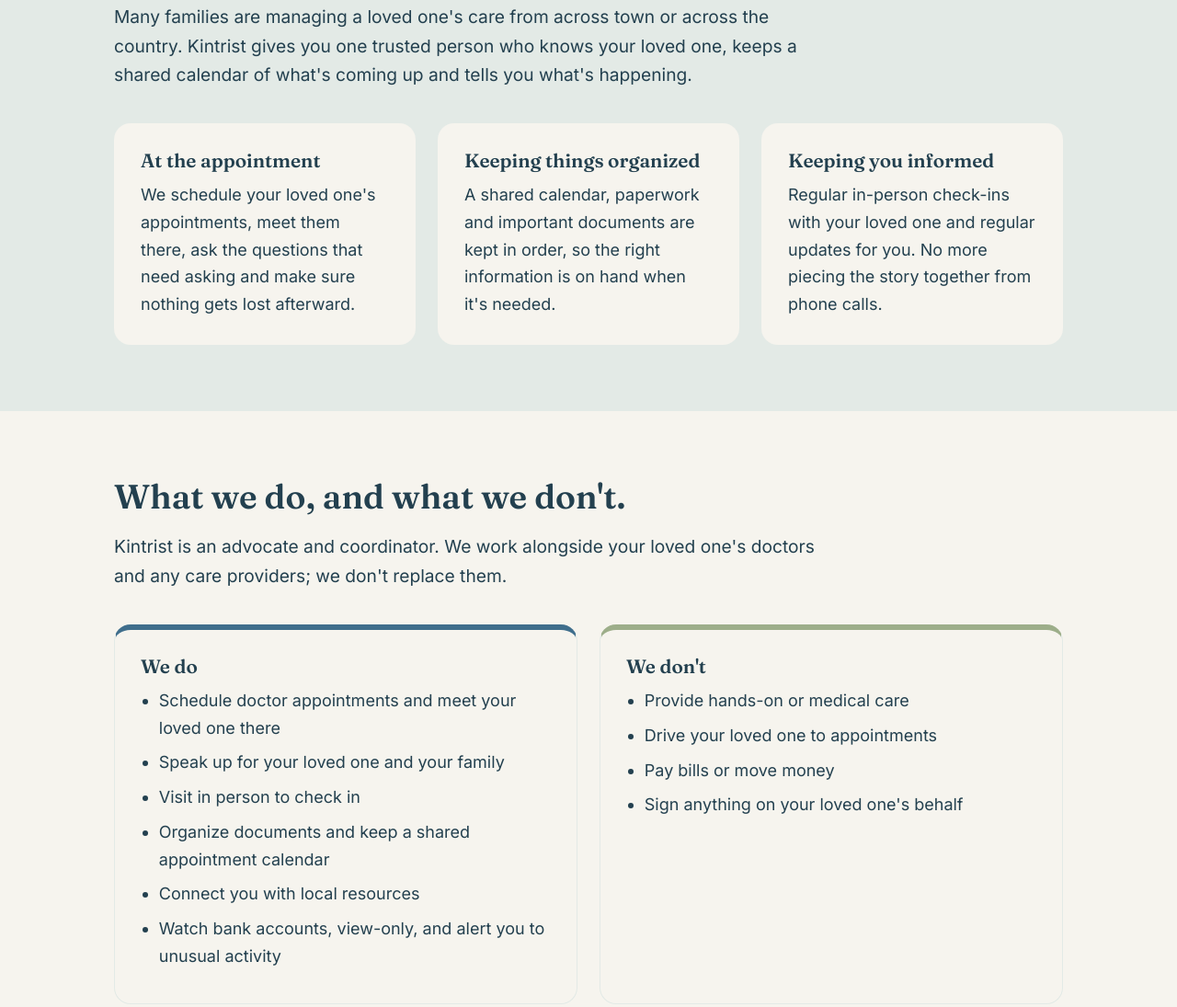
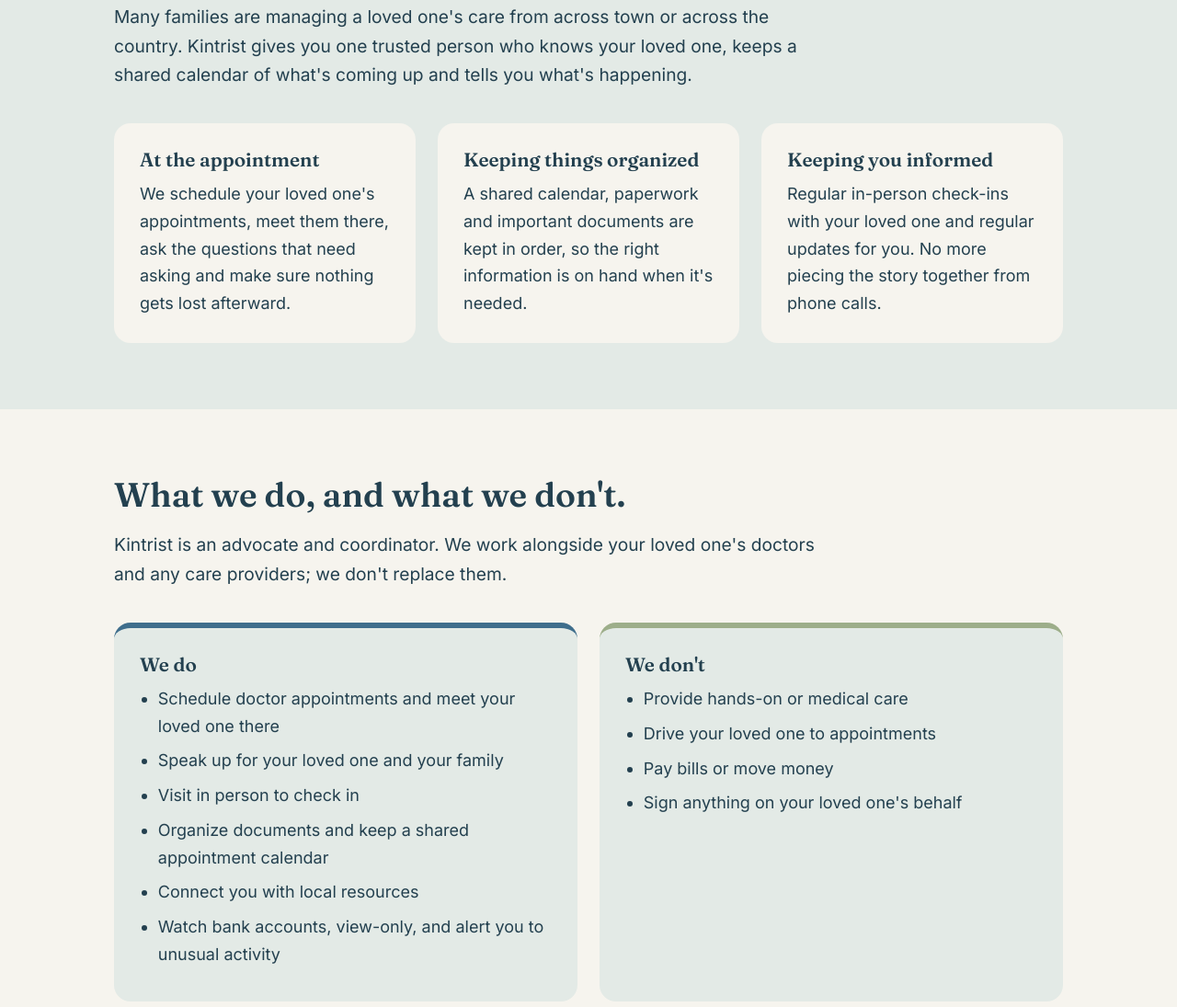
Before and after one commit to calinde78/kintrist, a plain HTML site: page index.html in a window 1280 px wide. Shown: the part 776-1871 px from the top of the page at 92% size. Drawn offline with Linux system fonts and the light colour scheme.

Commit message:
Tint content boxes so they stand out from the page background
Co-Authored-By: Claude Fable 5.2 <noreply@anthropic.com>
Claude-Session: https://claude.ai/code/session_012cCcshxvJDBNHn9pTQnEkn

```diff
--- a/styles.css
+++ b/styles.css
@@ -76,8 +76,8 @@ section { padding: 72px 0; }
 .grid { display: grid; gap: 24px; margin-top: 36px; }
 .grid.three { grid-template-columns: repeat(3, 1fr); }
 .grid.two { grid-template-columns: repeat(2, 1fr); }
-.card { background: var(--k-linen); border: 1px solid var(--k-mist); border-radius: 18px; padding: 28px; }
-.soft .card { border-color: transparent; }
+.card { background: var(--k-mist); border-radius: 18px; padding: 28px; }
+.soft .card { background: var(--k-linen); }
 .card p:last-child, .card ul:last-child { margin-bottom: 0; }
 .card ul, .plain { padding-left: 1.1em; margin: 0 0 1em; }
 .card li, .plain li { margin-bottom: 0.45em; }
@@ -119,7 +119,7 @@ input, textarea {
 }
 textarea { min-height: 140px; resize: vertical; }
 .note { font-size: 0.95rem; }
-.form-status { background: var(--k-mist); border-radius: 10px; padding: 14px 16px; }
+.form-status { background: var(--k-linen); border-radius: 10px; padding: 14px 16px; }
 .form-status[hidden] { display: none; }
 
 /* Footer */
```
